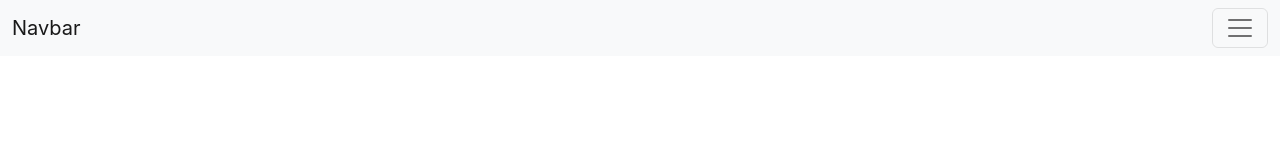
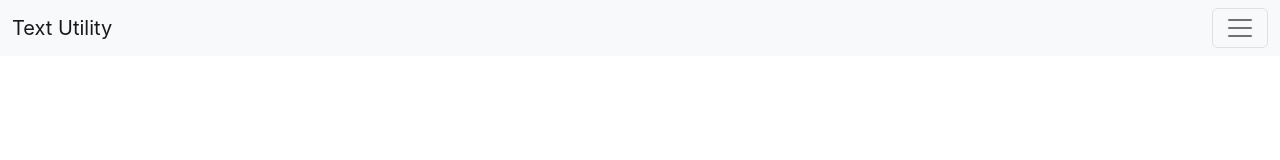
Before and after one commit to Mani007/Reactpractice, a React (Create React App) app: page / in a window 1280 px wide. Shown: the top 160 px of the page. Built offline with nearby package versions, Linux system fonts and the light colour scheme.

Commit message:
the props basic implementation

```diff
--- a/src/App.js
+++ b/src/App.js
@@ -1,11 +1,11 @@
 
 import './App.css';
-import Navbar from './components/Navbar';
+import Navbar from './components/Navbar'; //Always have components start with Capital letters
 
 function App() {
   return (
     <>
-    <Navbar/>
+    <Navbar title="Text Utility"/>
    </>
   );
 }
--- a/src/components/Navbar.js
+++ b/src/components/Navbar.js
@@ -1,11 +1,11 @@
 import React from 'react'
 
-export default function Navbar() {
+export default function Navbar(props) { //Always have components start with Capital letters
   return (
     <>
     <nav className="navbar navbar-expand-sg bg-light">
     <div className="container-fluid">
-      <a className="navbar-brand" href="/">Navbar</a>
+      <a className="navbar-brand" href="/">{props.title}</a>
       <button className="navbar-toggler" type="button" data-bs-toggle="collapse" data-bs-target="#navbarSupportedContent" aria-controls="navbarSupportedContent" aria-expanded="false" aria-label="Toggle navigation">
         <span className="navbar-toggler-icon"></span>
       </button>
```
